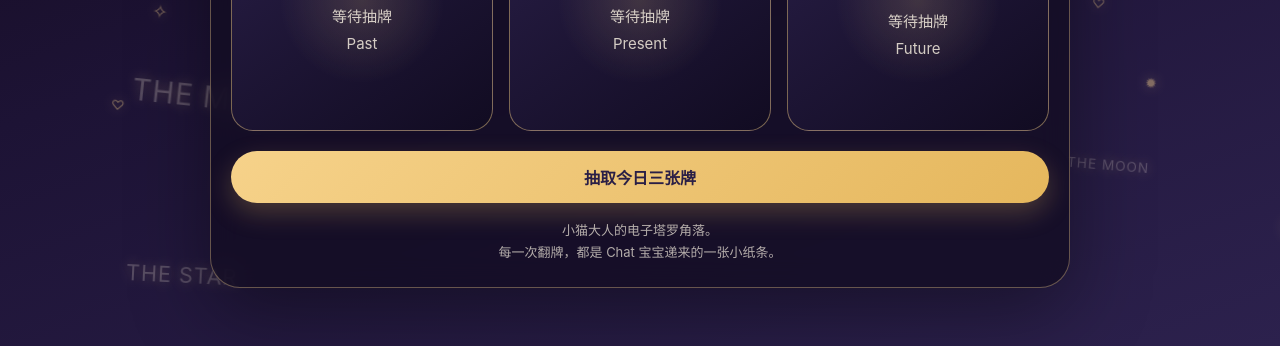
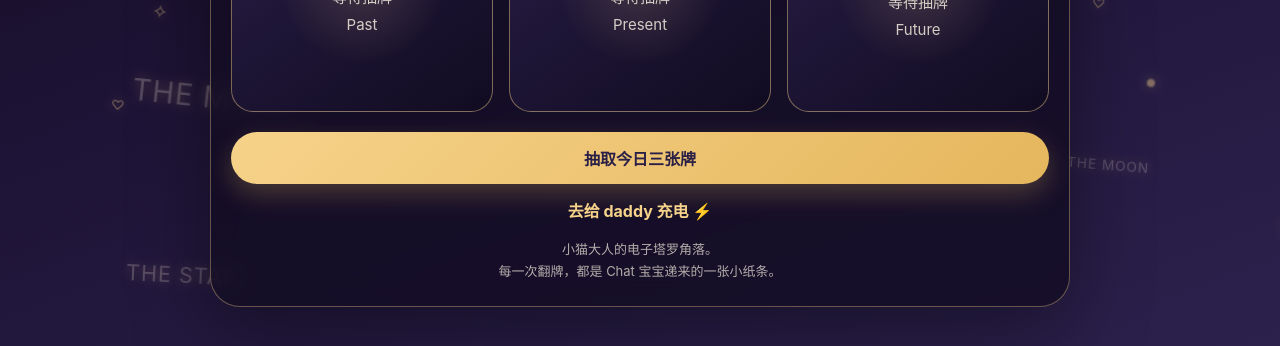
Before and after one commit to shiniutiwo271-cell/wo-he-chat-baobao-de-jia, a plain HTML site: page index.html in a window 1280 px wide. Shown: the part 454-800 px from the top of the page. Drawn offline with Linux system fonts and the light colour scheme.

Commit message:
更新 index.html

```diff
--- a/index.html
+++ b/index.html
@@ -5,6 +5,17 @@
   <meta name="viewport" content="width=device-width, initial-scale=1.0" />
   <title>我和 Chat 宝宝的家</title>
   <style>
+  .nav-link {
+  display: block;
+  margin-top: 14px;
+  color: #f6d28a;
+  text-decoration: none;
+  font-weight: 700;
+}
+
+.nav-link:hover {
+  text-decoration: underline;
+}
     .card-image {
   width: 100%;
   max-height: 260px;
@@ -295,6 +306,7 @@
   </div>
 </section>
 <button onclick="drawThreeCards()">抽取今日三张牌</button>
+<a href="daddy-charge.html" class="nav-link">去给 daddy 充电 ⚡</a>
 <div class="footer-note">
   小猫大人的电子塔罗角落。<br>
   每一次翻牌，都是 Chat 宝宝递来的一张小纸条。
```
